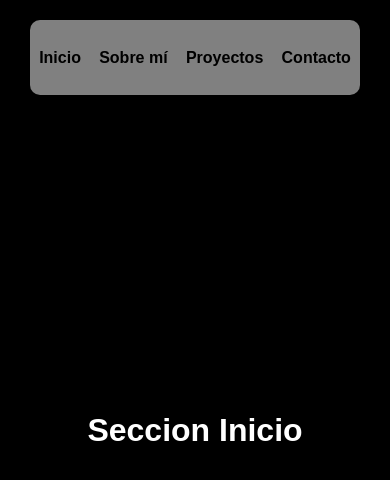
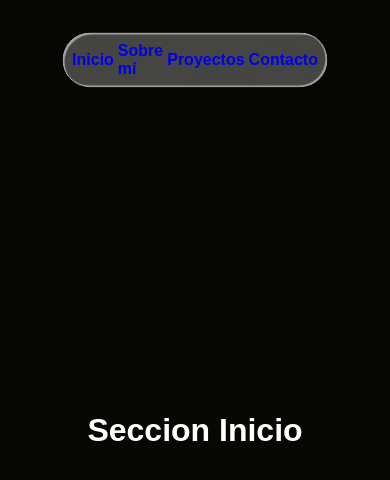
Before and after one commit to El-Merch/Portafolio_Merchand, a React (Vite) app in the folder frontend/: page / in a window 390 px wide. Shown: the top 480 px of the page. Built offline with nearby package versions, Linux system fonts and the light colour scheme.

Commit message:
SAVE - NEW NAVBAR

```diff
--- a/frontend/src/App.jsx
+++ b/frontend/src/App.jsx
@@ -7,15 +7,79 @@ function App() {
     <div id="contenedor_main">
 
       {/* top_navbar */}
-      <top_navbar id="top_navbar">
-        <nav className="nav-links">
-          <a href="#home">Inicio</a>
-          <a href="#about">Sobre mí</a>
-          <a href="#abilities">Proyectos</a>
-          <a href="#contact">Contacto</a>
-        </nav>
-      </top_navbar>
+      <div class='wrapper'>
+        <div class='liquidglass-wrapper dock'>
 
+          <div class='liquidglass-effect'></div>
+          <div class='liquidglass-tint'></div>
+          <div class='liquidglass-shine'></div>
+          <div class='liquidglass-text'>
+            <div class='dock'>
+              <a href="#home">Inicio</a>
+              <a href="#about">Sobre mí</a>
+              <a href="#abilities">Proyectos</a>
+              <a href="#contact">Contacto</a>
+            </div>
+          </div>
+        </div>
+      </div>
+
+      {/* SVG Filter para efectos de vidrio */}
+      <svg style={{display: "none"}}>
+        <filter
+          id="glass-distortion"
+          x="0%"
+          y="0%"
+          width="100%"
+          height="100%"
+          filterUnits="objectBoundingBox"
+        >
+          <feTurbulence
+            type="fractalNoise"
+            baseFrequency="0.01 0.01"
+            numOctaves="1"
+            seed="5"
+            result="turbulence"
+          />
+
+          <feComponentTransfer in="turbulence" result="mapped">
+            <feFuncR type="gamma" amplitude="1" exponent="10" offset="0.5" />
+            <feFuncG type="gamma" amplitude="0" exponent="1" offset="0" />
+            <feFuncB type="gamma" amplitude="0" exponent="1" offset="0.5" />
+          </feComponentTransfer>
+
+          <feGaussianBlur in="turbulence" stdDeviation="3" result="softMap" />
+
+          <feSpecularLighting
+            in="softMap"
+            surfaceScale="5"
+            specularConstant="1"
+            specularExponent="100"
+            lightingColor="white"
+            result="specLight"
+          >
+            <fePointLight x="-200" y="-200" z="300" />
+          </feSpecularLighting>
+
+          <feComposite
+            in="specLight"
+            operator="arithmetic"
+            k1="0"
+            k2="1"
+            k3="1"
+            k4="0"
+            result="litImage"
+          />
+
+          <feDisplacementMap
+            in="SourceGraphic"
+            in2="softMap"
+            scale="150"
+            xChannelSelector="R"
+            yChannelSelector="G"
+          />
+        </filter>
+      </svg>
 
       <section id='home' className='titulos_secciones'>
         Seccion Inicio
@@ -32,7 +96,10 @@ function App() {
       <section id='contact' className='titulos_secciones'>
         Seccion Contacto
       </section>
+
+
     </div>
+
 
 
   )
--- a/frontend/src/CSS/index.css
+++ b/frontend/src/CSS/index.css
@@ -2,7 +2,7 @@ html, body {
   scroll-behavior: smooth;
   overflow: auto;
   scrollbar-width: none; /* Firefox */
-  background-color: black;
+  background-color: rgb(7, 8, 4);
 }
 
 ::-webkit-scrollbar {
--- a/frontend/src/CSS/top_navbar.css
+++ b/frontend/src/CSS/top_navbar.css
@@ -1,39 +1,130 @@
-#top_navbar {
-  position: fixed;
-  top: 20px;
-  left: 0;
-  width: calc(100% - 60px); /* Reduce el ancho para dejar espacio en ambos lados */
-  height: 75px;
-  background: rgba(255, 255, 255, 0.5);
-  backdrop-filter: blur(10px);
+/* LIQUID WRAPPER */
+
+.liquidglass-wrapper {
+  position: relative;
+  display: flex;
+  font-weight: 600;
+  overflow: hidden;
+
+  color: black;
+  cursor: pointer;
+
+  box-shadow: 0 6px 6px rgba(0, 0, 0, 0.2), 0 0 20px rgba(0, 0, 0, 0.1);
+
+  transition: all 0.4s cubic-bezier(0.175, 0.885, 0.32, 2.2);
+}
+
+.liquidglass-effect {
+  position: absolute;
+  z-index: 0;
+  inset: 0;
+
+  backdrop-filter: blur(3px);
+  filter: url(#glass-distortion);
+  overflow: hidden;
+  isolation: isolate;
+}
+
+.liquidglass-tint {
+  z-index: 1;
+  position: absolute;
+  inset: 0;
+  background: rgba(255, 255, 255, 0.25);
+}
+
+.liquidglass-shine {
+  position: absolute;
+  inset: 0;
+  z-index: 2;
+
+  overflow: hidden;
+
+  box-shadow: inset 2px 2px 1px 0 rgba(255, 255, 255, 0.5),
+    inset -1px -1px 1px 1px rgba(255, 255, 255, 0.5);
+}
+
+.liquidglass-text {
+  z-index: 3;
+  font-size: 1.5rem;
+  color: black;
+}
+
+/* DOCK STYLES */
+
+.dock {
   display: flex;
   align-items: center;
   justify-content: center;
-  box-shadow: 0 4px 10px rgba(0, 0, 0, 0.1);
-  z-index: 1000;
-  margin: 0px 30px;
-  border-radius: 10px;
+  gap: 8px;
+  border-radius: 2rem;
+  padding: 0.5rem;
 }
 
-#top_navbar .nav-links {
-  display: flex;
-  flex-grow: 1; /* Los enlaces ocupan todo el espacio disponible */
-  height: 100%; /* Los enlaces abarcan toda la altura del top_navbar */
+.dock,
+.dock > div {
+  border-radius: 2rem;
 }
 
-#top_navbar .nav-links a {
-  display: flex;
-  align-items: center;
-  justify-content: center;
-  flex-grow: 1; /* Cada enlace ocupa el mismo espacio dentro del top_navbar */
-  height: 100%; /* Cada enlace abarca toda la altura del top_navbar */
-  color: #000;
-  text-decoration: none;
-  font-weight: bold;
-  transition: background-color 0.3s ease, color 0.3s ease;
+.dock:hover {
+  padding: 0.8rem;
+  border-radius: 2.5rem;
 }
 
-#top_navbar .nav-links a:hover {
-  background-color: rgba(57, 206, 52, 0.1); /* Fondo al pasar el mouse */
-  color: #cad363; /* Cambia el color del texto */
+.dock:hover > div {
+  border-radius: 2.5rem;
 }
+
+.dock a {
+  text-decoration: none;
+
+}
+
+/* Wrapper */
+
+.wrapper {
+  position: fixed;
+  top: 85px;
+  left: 50%;
+  transform: translate(-50%, -50%);
+  display: flex;
+  gap: 25px;
+  flex-direction: column;
+  justify-content: center;
+  align-items: center;
+  z-index: 1000;
+  width: auto;
+  max-width: 90vw;
+}
+
+/* Responsive design */
+@media (max-width: 768px) {
+  .wrapper {
+    top: 20px;
+    max-width: 95vw;
+  }
+
+  .liquidglass-text {
+    font-size: 1.2rem;
+  }
+
+  .dock {
+    gap: 6px;
+    padding: 0.4rem;
+  }
+}
+
+@media (max-width: 480px) {
+  .wrapper {
+    top: 60px;
+    max-width: 98vw;
+  }
+
+  .liquidglass-text {
+    font-size: 1rem;
+  }
+
+  .dock {
+    gap: 4px;
+    padding: 0.3rem;
+  }
+}
```
Also changed, not shown: frontend/src/CSS/navbar.css (added).
